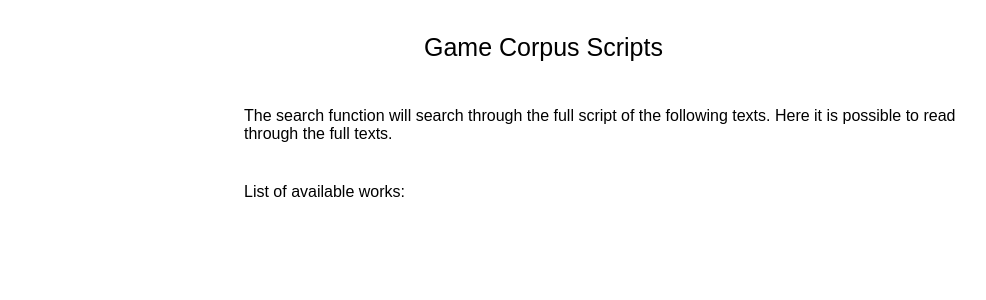
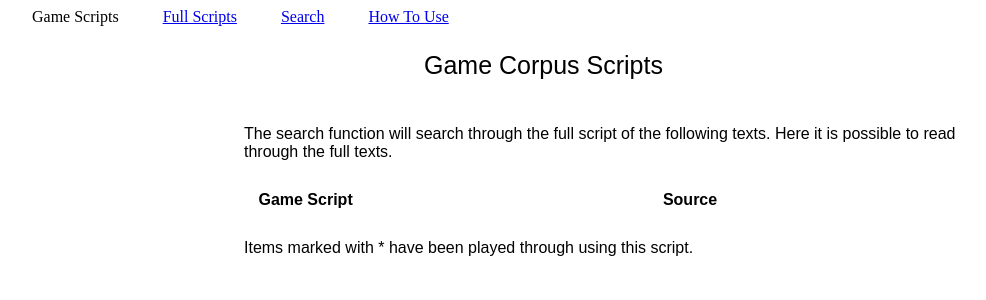
Before and after one commit to timmahrt/gamecorpus, a Django app: page /gamecorpus/scripts.html in a window 1280 px wide. Shown: the top 300 px of the page, without its empty margins (16-1002 px from the left). Run offline with Django 3.2, Linux system fonts and the light colour scheme; data that the repository does not hold is empty.

Commit message:
Add metadata to scripts (eg word count) and show on associated pages

```diff
--- a/mysite/gamecorpus/static/gamecorpus/style.css
+++ b/mysite/gamecorpus/static/gamecorpus/style.css
@@ -5,8 +5,8 @@
 }
 .search {
   margin: 20px;
-  margin-top: 0;
-  padding-top: 20px;
+  margin-top: 40px;
+  padding-top: 0;
   position: fixed;
   z-index: 2;
   background-color: white;
@@ -136,3 +136,36 @@ width: 800px;
   width: 400px;
   margin: auto;
 }
+.partition_row {
+  display: inline-block;
+}
+.partition_sentence_count {
+  width: 100px;
+}
+.partition_word_count {
+  width: 100px;
+}
+.game_link_title {
+  display: inline-block;
+}
+.has_played {
+  display: inline-block;
+  width: 20px;
+}
+.title_row {
+  font-weight: 600;
+}
+.game_link_title {
+  width: 400px;
+}
+.game_scripts_title {
+  display: inline-block;
+  width: 300px;
+  padding-left: 40px;
+}
+.game_scripts_navigation {
+  display: inline-block;
+}
+.navigation_link {
+  padding-left: 40px;
+}
--- /dev/null
+++ b/mysite/gamecorpus/templates/base.html
@@ -0,0 +1,22 @@
+<!DOCTYPE html>
+<html lang="ja-jp">
+
+<head>
+    <meta charset="utf-8">
+    <title>Game Corpus</title>
+    {% load static %}
+    <link rel="stylesheet" type="text/css" href="{% static 'gamecorpus/style.css' %}">
+    <script src="{% static 'gamecorpus/corpus.js' %}"></script>
+</head>
+
+<body>
+    <div class="game_scripts_header">
+        <div class="game_scripts_navigation">
+            <span class="navigation_link">Game Scripts</span>
+            <a href="index.html" class="navigation_link">Full Scripts</a>
+            <a href="search.html" class="navigation_link">Search</a>
+            <a href="how_to_use.html" class="navigation_link">How To Use</a>
+        </div>
+    </div>
+    {% block content %}{% endblock %}
+</body>
--- a/mysite/gamecorpus/templates/gamecorpus/list.html
+++ b/mysite/gamecorpus/templates/gamecorpus/list.html
@@ -1,15 +1,6 @@
-<!DOCTYPE html>
-<html lang="ja-jp">
+{% extends "base.html" %}
 
-<head>
-    <meta charset="utf-8">
-    <title>Game Corpus</title>
-    {% load static %}
-    <link rel="stylesheet" type="text/css" href="{% static 'gamecorpus/style.css' %}">
-    <script src="{% static 'gamecorpus/corpus.js' %}"></script>
-</head>
-
-<body>
+{% block content %}
 <div class="main">
     <div class="page_title">
         Game Corpus Scripts
@@ -18,13 +9,29 @@
         The search function will search through the full script of the following texts. Here it is possible to read
         through the full texts.
     </div>
-        <div class="description">
-            List of available works:
+    <div class="game_link title_row">
+        <span class="has_played"></span>
+        <span class="game_link_title">Game Script</span>
+        <span class="game_source_link">Source</span>
     </div>
-        {% for title in availables_game_titles %}
+    {% for title, is_played, source_attribution_link in availables_game_titles %}
     <div class="game_link">
+        <span class="has_played">
+            {% if is_played %}
+            *
+            {% endif %}
+        </span>
+        <span class="game_link_title">
             <a href="scriptSections.html?title={{title}}">{{title}}</a>
+        </span>
+        <span class="game_source_link">
+            <a href="{{source_attribution_link}}" target="_blank">text source</a>
+        </span>
     </div>
     {% endfor %}
+
+    <div class="description">
+        Items marked with * have been played through using this script.
     </div>
-</body>
+</div>
+{% endblock %}
--- a/mysite/gamecorpus/views.py
+++ b/mysite/gamecorpus/views.py
@@ -46,9 +46,10 @@ def index(request):
 
 
 def scripts(request):
-    gameScripts = models.GameScript.objects.values("title").all()
-    gameTitles = [gameScript["title"] for gameScript in gameScripts]
-    context = {"availables_game_titles": gameTitles}
+    scripts = models.GameScript.objects.values_list(
+        "title", "isPlayed", "sourceAttributionUrl"
+    ).all()
+    context = {"availables_game_titles": scripts}
 
     return render(request, "gamecorpus/list.html", context)
 
@@ -56,9 +57,27 @@ def scripts(request):
 def scriptSections(request):
     title = request.GET["title"]
     script = models.GameScript.objects.get(title=title)
-    partitions = script.partition_set.values("fileName").all()
-    fileNames = [partition["fileName"] for partition in partitions]
-    context = {"title": title, "available_partition_names": fileNames}
+    comment = script.comment
+    partitions = script.partition_set.values(
+        "fileName", "title", "numWords", "numSentences"
+    ).all()
+    fileInfo = [
+        [
+            i + 1,
+            partition["fileName"],
+            partition["title"],
+            partition["numWords"],
+            partition["numSentences"],
+        ]
+        for i, partition in enumerate(partitions)
+    ]
+    context = {
+        "title": title,
+        "comment": comment,
+        "available_partitions": fileInfo,
+        "total_sentence_count": script.numSentences,
+        "total_word_count": script.numWords,
+    }
 
     return render(request, "gamecorpus/game_sections.html", context)
 
@@ -98,8 +117,8 @@ def script(request):
         events.append(utterances)
 
     context = {
-        "title": title,
-        "fileName": os.path.splitext(partitionName)[0],
+        "game_title": title,
+        "partition_title": partition.title,
         "events": events,
     }
 
```
Also changed, not shown: mysite/gamecorpus/management/commands/regenerateWordCounts.py (added, +10 -0 lines), mysite/gamecorpus/models.py (+87 -4 lines), mysite/gamecorpus/templates/gamecorpus/game_script.html (+5 -14 lines), mysite/gamecorpus/templates/gamecorpus/game_sections.html (+23 -14 lines), mysite/gamecorpus/templates/gamecorpus/index.html (+18 -19 lines), mysite/gamecorpus/tests.py (+22 -0 lines), mysite/gamecorpus/migrations/0002_auto_20210307_1521.py (added). Lines whose indentation alone changed are shown as unchanged.
